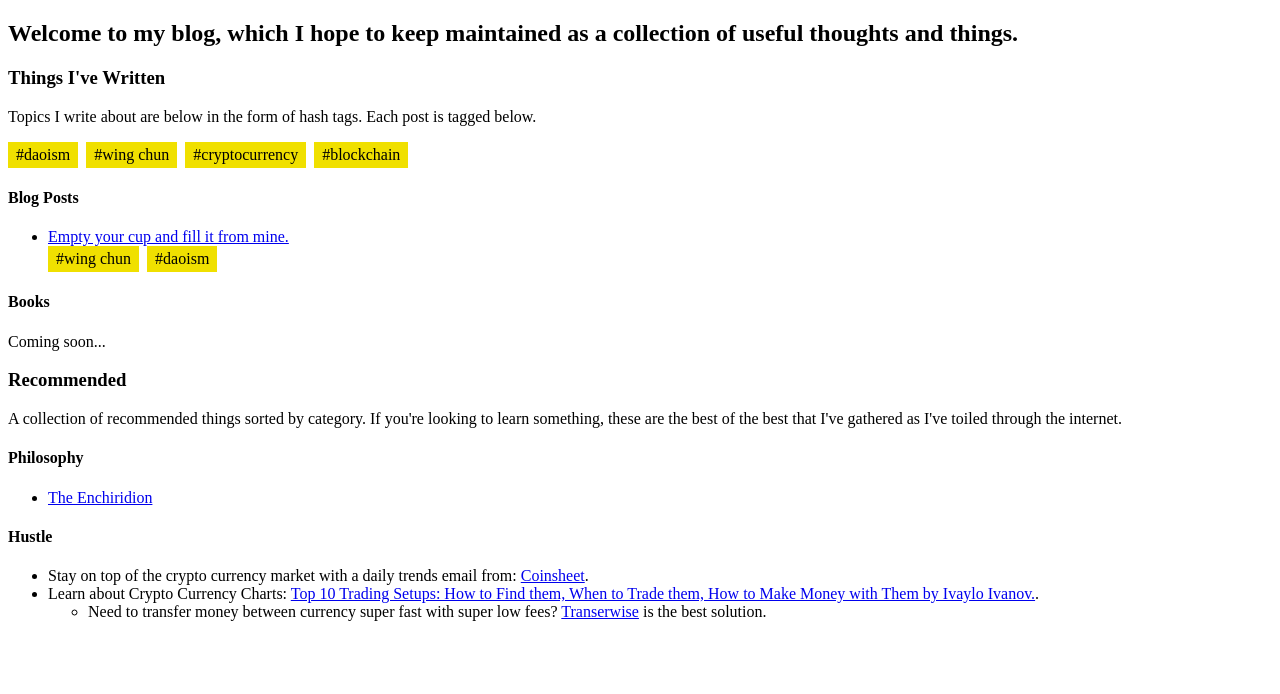
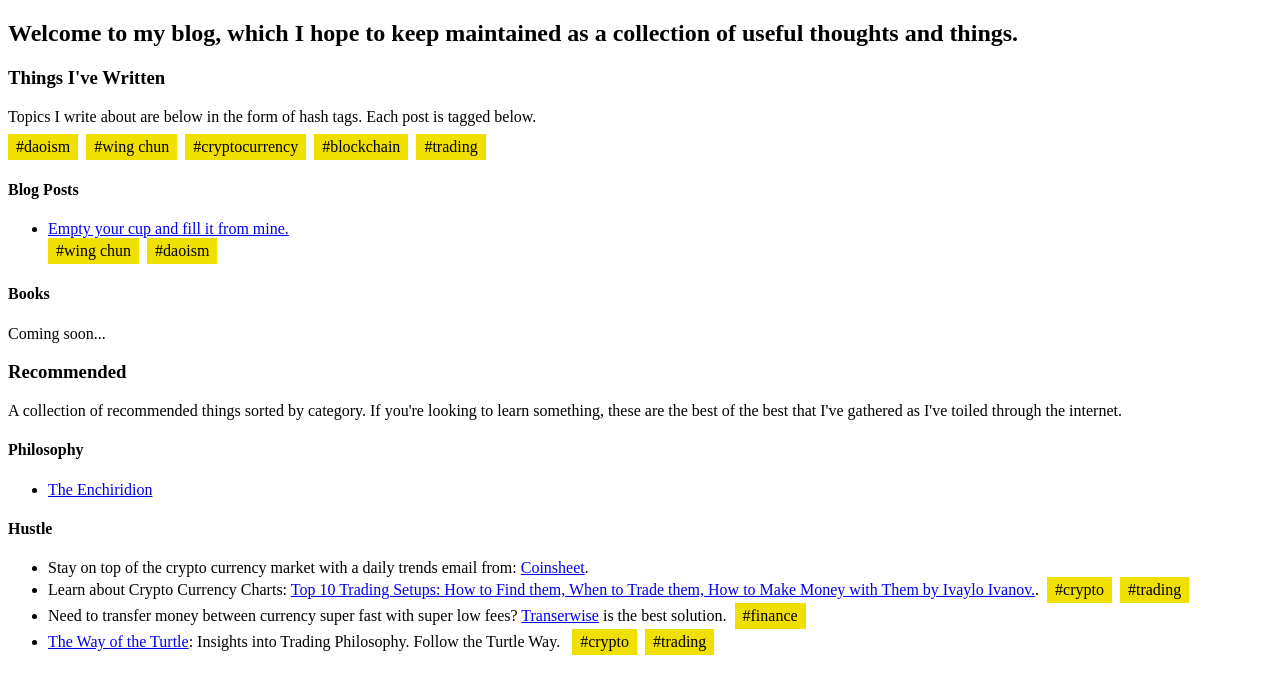
Before and after one commit to awitherow/blog, a Gatsby site: page / in a window 1280 px wide. Built offline with nearby package versions, Linux system fonts and the light colour scheme; Gatsby itself is replaced by a stand-in of ours.

Commit message:
chore(recommendations): add trading books & better tagging

```diff
--- a/src/components/hashtagList.js
+++ b/src/components/hashtagList.js
@@ -1,14 +1,16 @@
-import React from "react";
+import React from 'react';
 
-import Hashtag from "./hashtag";
+import Hashtag from './hashtag';
 
-export default function HashtagList({ tags, ...props }) {
+export default function HashtagList({ tags, inline = false, ...props }) {
     return (
         <ul
             {...props}
             style={{
+                display: inline ? 'inline' : 'block',
                 paddingLeft: 0,
-        marginLeft: 0
+                marginTop: inline ? 8 : 0,
+                marginLeft: inline ? 8 : 0,
             }}
         >
             {tags.map(tag => <Hashtag tag={tag} {...props} />)}
--- a/src/pages/index.js
+++ b/src/pages/index.js
@@ -1,42 +1,53 @@
-import React, { Component } from "react";
-import Link from "gatsby-link";
-import Helmet from "react-helmet";
+import React, { Component } from 'react';
+import Link from 'gatsby-link';
+import Helmet from 'react-helmet';
 
-import HashtagList from "../components/hashtagList";
+import HashtagList from '../components/hashtagList';
 
-const allHashTags = ["daoism", "wing chun", "cryptocurrency", "blockchain"];
+const allHashTags = [
+    'daoism',
+    'wing chun',
+    'cryptocurrency',
+    'blockchain',
+    'trading',
+];
 
 export default class Index extends Component {
     render() {
         return (
             <div>
                 <h2>
-          Welcome to my blog, which I hope to keep maintained as a collection of
-          useful thoughts and things.
+                    Welcome to my blog, which I hope to keep maintained as a
+                    collection of useful thoughts and things.
                 </h2>
+
                 <h3>Things I've Written</h3>
-        <p>
-          Topics I write about are below in the form of hash tags. Each post is
-          tagged below.
+                <p style={styles.innerP}>
+                    Topics I write about are below in the form of hash tags.
+                    Each post is tagged below.
                 </p>
                 <HashtagList tags={allHashTags} />
+
                 <h4>Blog Posts</h4>
                 <ul>
                     <li>
                         <Link to="/posts/empty-cup-filled/">
-              Empty your cup and fill it from mine.{" "}
+                            Empty your cup and fill it from mine.{' '}
                         </Link>
-            <HashtagList tags={["wing chun", "daoism"]} />
+                        <HashtagList tags={['wing chun', 'daoism']} />
                     </li>
                 </ul>
                 <h4>Books</h4>
+
                 <p>Coming soon...</p>
+
                 <h3>Recommended</h3>
                 <p>
-          A collection of recommended things sorted by category. If you're
-          looking to learn something, these are the best of the best that I've
-          gathered as I've toiled through the internet.
+                    A collection of recommended things sorted by category. If
+                    you're looking to learn something, these are the best of the
+                    best that I've gathered as I've toiled through the internet.
                 </p>
+
                 <h4>Philosophy</h4>
                 <ul>
                     <li>
@@ -45,11 +56,12 @@ export default class Index extends Component {
                         </a>
                     </li>
                 </ul>
+
                 <h4>Hustle</h4>
                 <ul>
                     <li>
-            Stay on top of the crypto currency market with a daily trends email
-            from:{" "}
+                        Stay on top of the crypto currency market with a daily
+                        trends email from:{' '}
                         <a
                             target="_blank"
                             href="https://www.coinsheet.org/?mwr=5038-f2d70e29"
@@ -57,25 +69,44 @@ export default class Index extends Component {
                             Coinsheet
                         </a>.
                     </li>
+
                     <li>
-            Learn about Crypto Currency Charts:{" "}
+                        Learn about Crypto Currency Charts:{' '}
                         <a target="_blank" href="http://amzn.to/2gUA76F">
-              Top 10 Trading Setups: How to Find them, When to Trade them, How
-              to Make Money with Them by Ivaylo Ivanov.
+                            Top 10 Trading Setups: How to Find them, When to
+                            Trade them, How to Make Money with Them by Ivaylo
+                            Ivanov.
                         </a>.
+                        <HashtagList inline tags={['crypto', 'trading']} />
                     </li>
-          <ul>
                     <li>
-              Need to transfer money between currency super fast with super low
-              fees? {" "}
-              <a target="_blank" href="https://transferwise.com/u/lewisw1">
+                        Need to transfer money between currency super fast with
+                        super low fees? {' '}
+                        <a
+                            target="_blank"
+                            href="https://transferwise.com/u/lewisw1"
+                        >
                             Transerwise
-              </a>{" "}
+                        </a>{' '}
                         is the best solution.
+                        <HashtagList inline tags={['finance']} />
                     </li>
-          </ul>
+
+                    <li>
+                        <a target="_blank" href="http://amzn.to/2v6NxCr">
+                            The Way of the Turtle
+                        </a>: Insights into Trading Philosophy. Follow the
+                        Turtle Way.{' '}
+                        <HashtagList inline tags={['crypto', 'trading']} />
+                    </li>
                 </ul>
             </div>
         );
     }
 }
+
+const styles = {
+    innerP: {
+        marginBottom: 8,
+    },
+};
```
Lines whose indentation alone changed are shown as unchanged.
